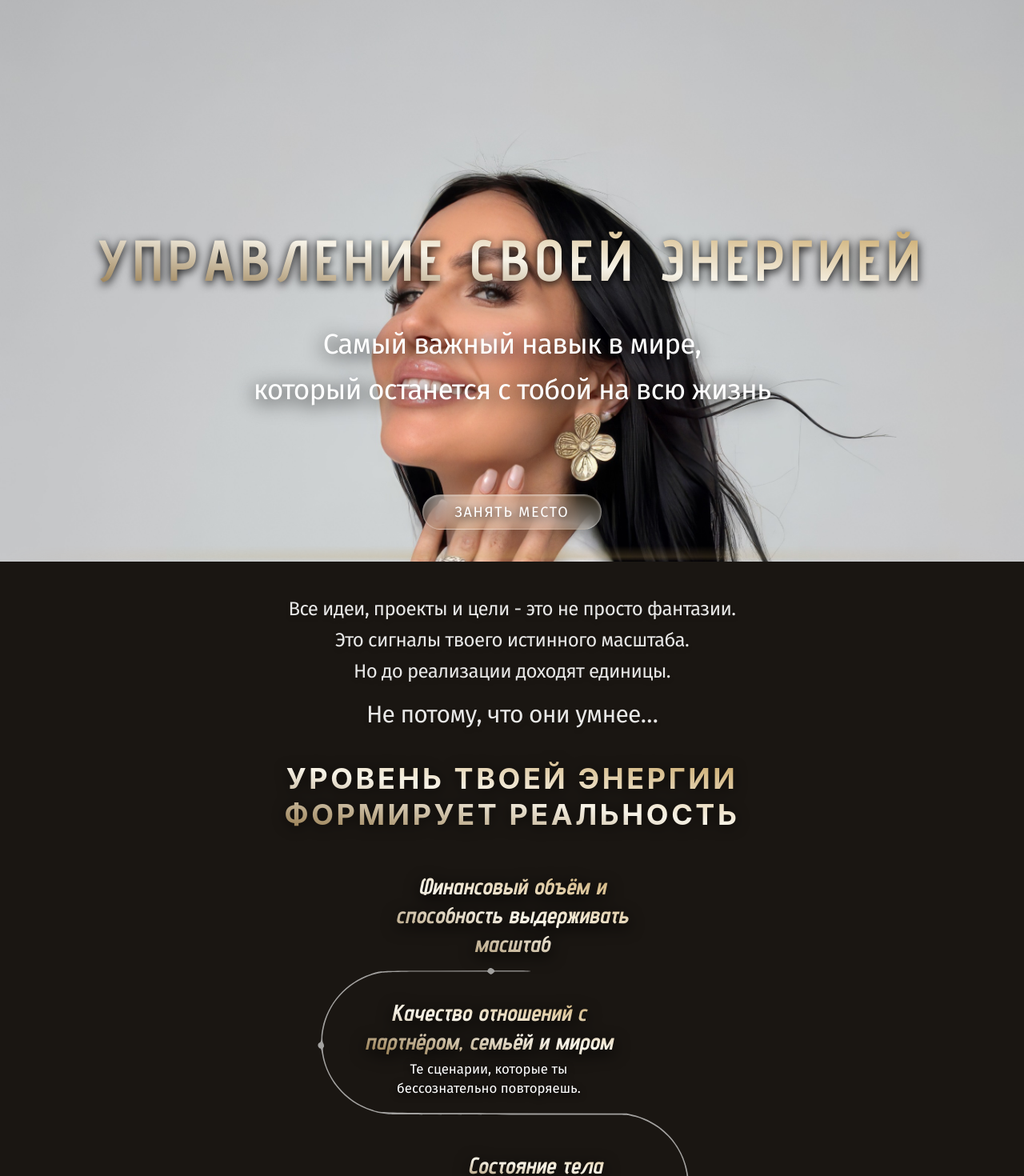
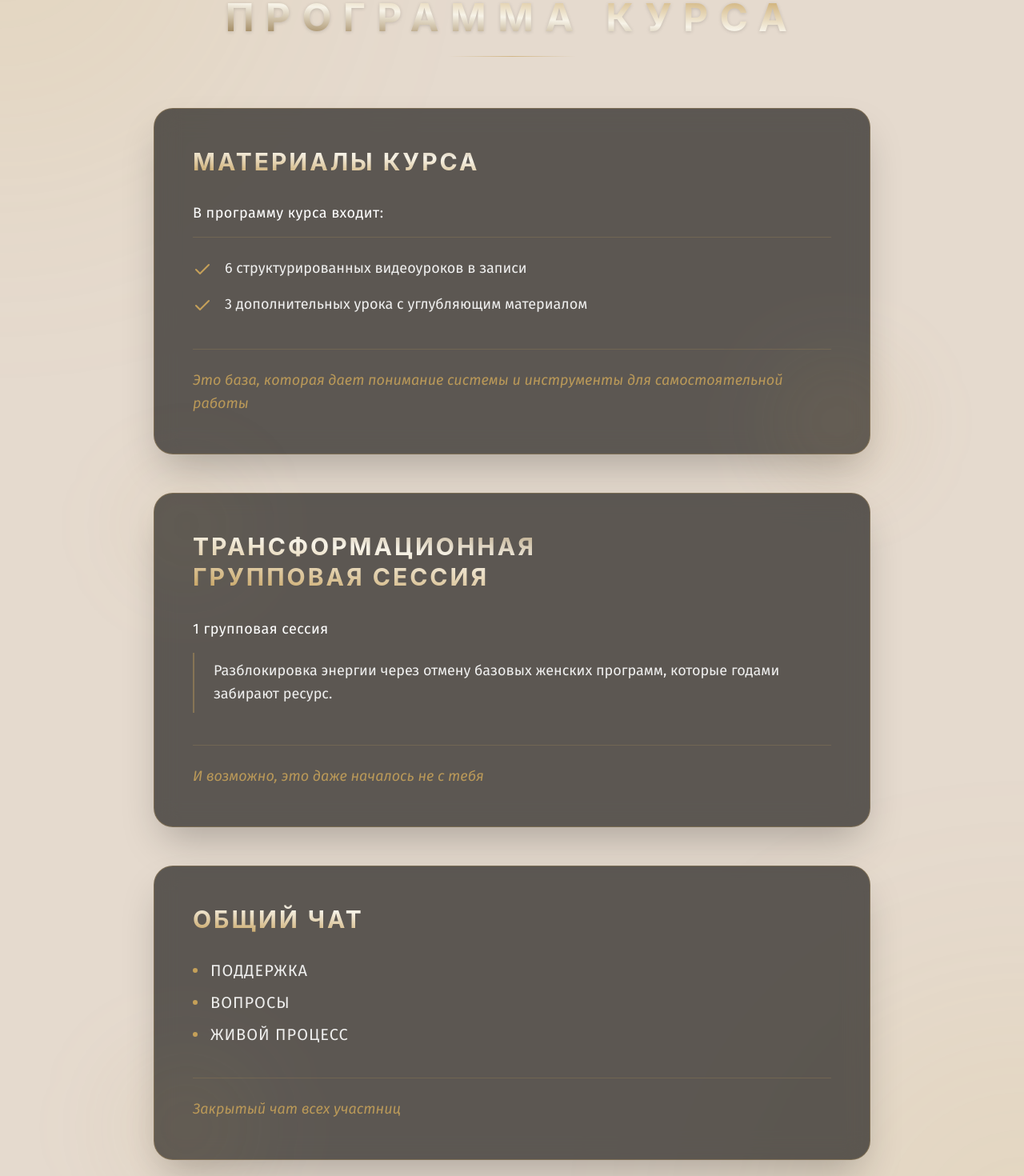
Before and after one commit to Claw99/liubov_course, a React (Vite) app: page / in a window 1280 px wide. Shown: the part 1100-2570 px from the top of the page at 80% size. Built offline with nearby package versions, Linux system fonts and the light colour scheme.

Commit message:
feat: changing pre cast1234567888783785

```diff
--- a/src/App.jsx
+++ b/src/App.jsx
@@ -4,11 +4,13 @@ import { Hero2 } from "@/sections/Hero2";
 import { About } from "@/sections/About";
 import { Pricing } from "@/sections/Pricing";
 import { Roadmap } from "./sections/Roadmap";
+import ProgramSection from "./sections/Programm";
 
 function App() {
   return (
     <div className="min-h-screen overflow-x-hidden">
       <Pricing />
+      <ProgramSection />
       <Hero1 />
       <Roadmap />
       <About />
--- /dev/null
+++ b/src/sections/Programm.jsx
@@ -0,0 +1,133 @@
+import React from "react";
+import { Check } from "lucide-react"; // Импортируем иконку чека
+
+const ProgramSection = () => {
+  return (
+    <section
+      id="program"
+      className="relative min-h-screen py-24 px-5 overflow-hidden bg-[#E5DACE]"
+    >
+      {/* Мягкие золотые отсветы */}
+      <div className="absolute top-0 left-0 w-[600px] h-[600px] bg-[#D4AF37] opacity-10 blur-[150px] rounded-full -translate-x-1/2 -translate-y-1/2 pointer-events-none" />
+      <div className="absolute bottom-0 right-0 w-[600px] h-[600px] bg-[#D4AF37] opacity-10 blur-[150px] rounded-full translate-x-1/2 translate-y-1/2 pointer-events-none" />
+
+      <div className="max-w-4xl mx-auto relative z-10">
+        {/* Заголовок страницы */}
+        <div className="text-center mb-16">
+          <h2 className="bg-gradient-to-tr from-[#8a6d3b] via-[#f7f3e8] to-[#c5a059] bg-clip-text text-transparent font-bold text-4xl md:text-5xl uppercase tracking-[0.3em] drop-shadow-sm">
+            Программа курса
+          </h2>
+          <div className="w-40 h-[1px] bg-gradient-to-r from-transparent via-[#c5a059] to-transparent opacity-60 mt-6 mx-auto" />
+        </div>
+
+        {/* Первый Блок: Программа курса */}
+        <div className="relative group p-8 md:p-12 rounded-3xl border border-[#c5a059]/30 bg-black/60 backdrop-blur-[15px] shadow-2xl transition-all duration-500 hover:border-[#c5a059]/60">
+          {/* Название */}
+          <h3 className="bg-gradient-to-bl from-[#8a6d3b] via-[#f7f3e8] to-[#c5a059] bg-clip-text text-transparent font-bold text-3xl uppercase tracking-widest mb-8">
+            Материалы курса
+          </h3>
+
+          <div className="flex flex-col gap-6">
+            {/* Описание с переносом */}
+            <p className="text-white font-fira text-lg tracking-wide border-b border-[#c5a059]/20 pb-4">
+              В программу курса входит:
+            </p>
+
+            {/* Список с чеками */}
+            <div className="space-y-4">
+              <div className="flex items-start gap-4">
+                <Check className="w-6 h-6 text-[#c5a059] mt-1 shrink-0" />
+                <span className="text-white/90 font-fira text-base md:text-lg leading-relaxed">
+                  6 структурированных видеоуроков в записи
+                </span>
+              </div>
+
+              <div className="flex items-start gap-4">
+                <Check className="w-6 h-6 text-[#c5a059] mt-1 shrink-0" />
+                <span className="text-white/90 font-fira text-base md:text-lg leading-relaxed">
+                  3 дополнительных урока с углубляющим материалом
+                </span>
+              </div>
+            </div>
+
+            {/* Финальный текст без чека */}
+            <div className="mt-4 pt-6 border-t border-[#c5a059]/20">
+              <p className="text-[#c5a059] font-fira italic text-base md:text-lg leading-relaxed opacity-90">
+                Это база, которая дает понимание системы и инструменты для
+                самостоятельной работы
+              </p>
+            </div>
+          </div>
+
+          {/* Декоративное внутреннее свечение в углу карточки */}
+          <div className="absolute -bottom-10 -right-10 w-40 h-40 bg-[#c5a059]/10 blur-[50px] rounded-full pointer-events-none" />
+        </div>
+        {/* Второй Блок: Трансформационная групповая сессия */}
+        <div className="relative group p-8 md:p-12 rounded-3xl border border-[#c5a059]/30 bg-black/60 backdrop-blur-[15px] shadow-2xl transition-all duration-500 hover:border-[#c5a059]/60 mt-12">
+          {/* Название */}
+          <h3 className="bg-gradient-to-bl from-[#8a6d3b] via-[#f7f3e8] to-[#c5a059] bg-clip-text text-transparent font-bold text-2xl md:text-3xl uppercase tracking-widest mb-8 leading-tight">
+            Трансформационная <br /> групповая сессия
+          </h3>
+
+          <div className="flex flex-col gap-6">
+            {/* Дескрипшн */}
+            <div className="space-y-4">
+              <p className="text-white font-fira text-lg tracking-wide">
+                1 групповая сессия
+              </p>
+
+              <p className="text-white/90 font-fira text-base md:text-lg leading-relaxed border-l-2 border-[#c5a059]/40 pl-6 py-2">
+                Разблокировка энергии через отмену базовых женских программ,
+                которые годами забирают ресурс.
+              </p>
+            </div>
+
+            {/* Золотой дивайдер (как в предыдущем блоке) */}
+            <div className="mt-4 pt-6 border-t border-[#c5a059]/20">
+              <p className="text-[#c5a059] font-fira italic text-base md:text-lg leading-relaxed opacity-90">
+                И возможно, это даже началось не с тебя
+              </p>
+            </div>
+          </div>
+
+          {/* Декоративное свечение */}
+          <div className="absolute -top-10 -left-10 w-40 h-40 bg-[#c5a059]/5 blur-[50px] rounded-full pointer-events-none" />
+        </div>
+        {/* Третий Блок: Общий чат */}
+        <div className="relative group p-8 md:p-12 rounded-3xl border border-[#c5a059]/30 bg-black/60 backdrop-blur-[15px] shadow-2xl transition-all duration-500 hover:border-[#c5a059]/60 mt-12">
+          {/* Название */}
+          <h3 className="bg-gradient-to-bl from-[#8a6d3b] via-[#f7f3e8] to-[#c5a059] bg-clip-text text-transparent font-bold text-3xl uppercase tracking-widest mb-8">
+            Общий чат
+          </h3>
+
+          <div className="flex flex-col gap-6">
+            {/* Три слова в колонку */}
+            <div className="space-y-3">
+              {["Поддержка", "Вопросы", "Живой процесс"].map((text, i) => (
+                <div key={i} className="flex items-center gap-4">
+                  <div className="w-1.5 h-1.5 rounded-full bg-[#c5a059]" />{" "}
+                  {/* Маленькая золотая точка-маркер */}
+                  <p className="text-white font-fira text-xl tracking-wider uppercase opacity-90">
+                    {text}
+                  </p>
+                </div>
+              ))}
+            </div>
+
+            {/* Золотой дивайдер */}
+            <div className="mt-4 pt-6 border-t border-[#c5a059]/20">
+              <p className="text-[#c5a059] font-fira italic text-base md:text-lg leading-relaxed opacity-90">
+                Закрытый чат всех участниц
+              </p>
+            </div>
+          </div>
+
+          {/* Декоративное свечение в другом углу для баланса */}
+          <div className="absolute -bottom-10 -left-10 w-40 h-40 bg-[#c5a059]/10 blur-[60px] rounded-full pointer-events-none" />
+        </div>
+      </div>
+    </section>
+  );
+};
+
+export default ProgramSection;
```
